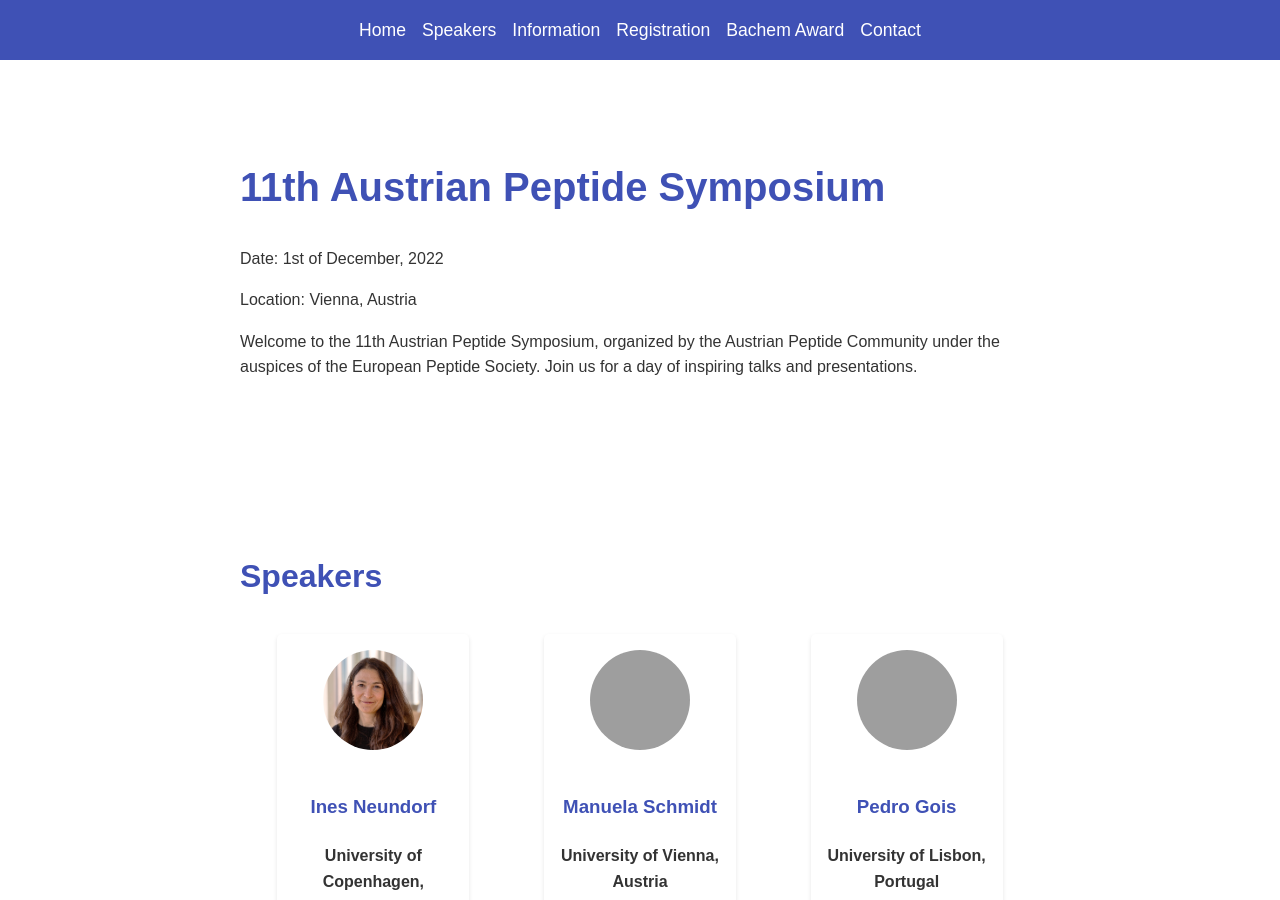
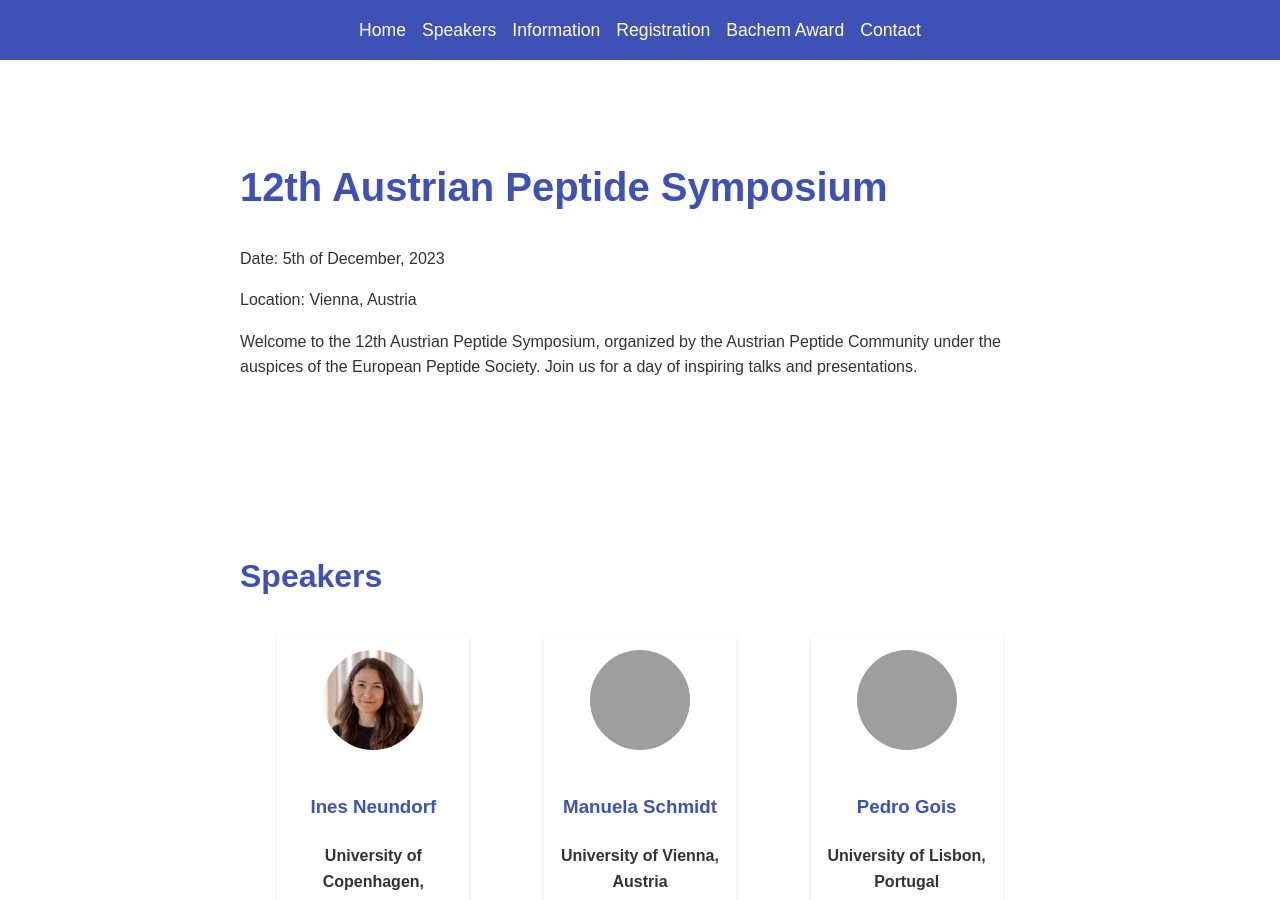
Before and after one commit to austrianpeptide/v2, a Jekyll site: the page built from index.markdown, in a window 1280 px wide and 900 px high, cut to the strip 0-900 px from the top of the window. Built offline with Jekyll 4.4.1, drawn with Linux system fonts in a browser that asks for light colours; grey boxes are pictures that could not be loaded.

Commit message:
Update content.yml

```diff
--- a/_data/content.yml
+++ b/_data/content.yml
@@ -95,16 +95,16 @@ page:
     ![EPS Logo](https://www.meduniwien.ac.at/pharmakologie/ms/epslogo.gif)
 
     '
-  main: '# 11th Austrian Peptide Symposium
+  main: '# 12th Austrian Peptide Symposium
 
 
-    Date: 1st of December, 2022
+    Date: 5th of December, 2023
 
 
     Location: Vienna, Austria
 
 
-    Welcome to the 11th Austrian Peptide Symposium, organized by the Austrian Peptide
+    Welcome to the 12th Austrian Peptide Symposium, organized by the Austrian Peptide
     Community under the auspices of the European Peptide Society. Join us for a day
     of inspiring talks and presentations.
 
```
